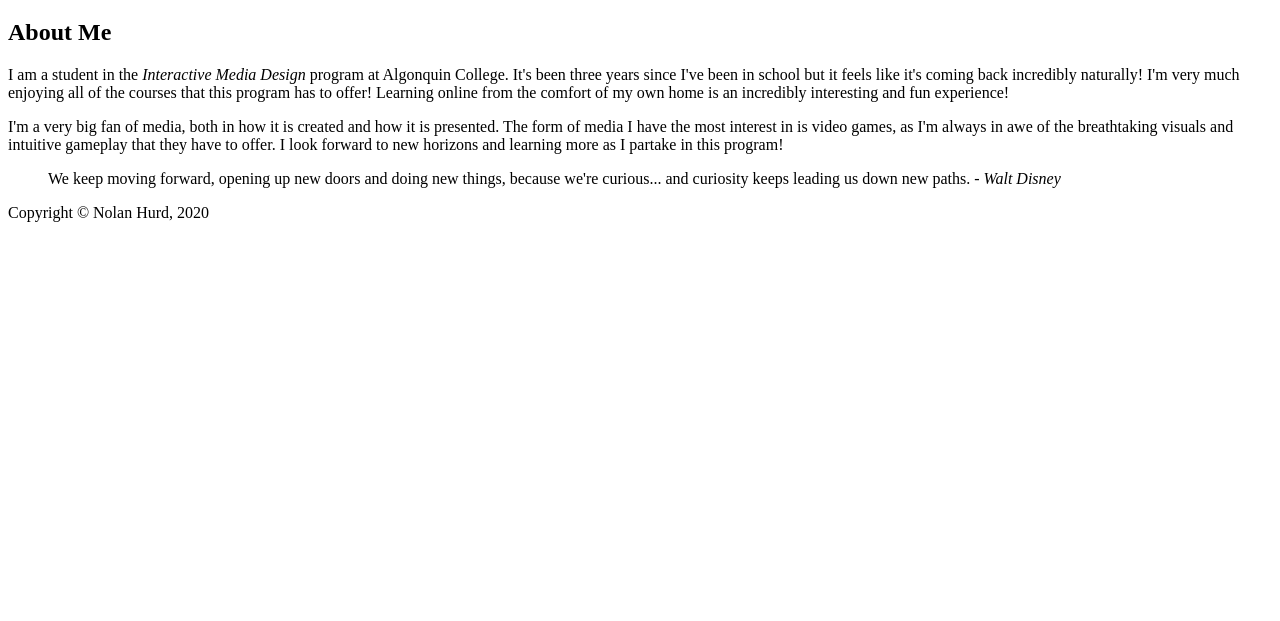
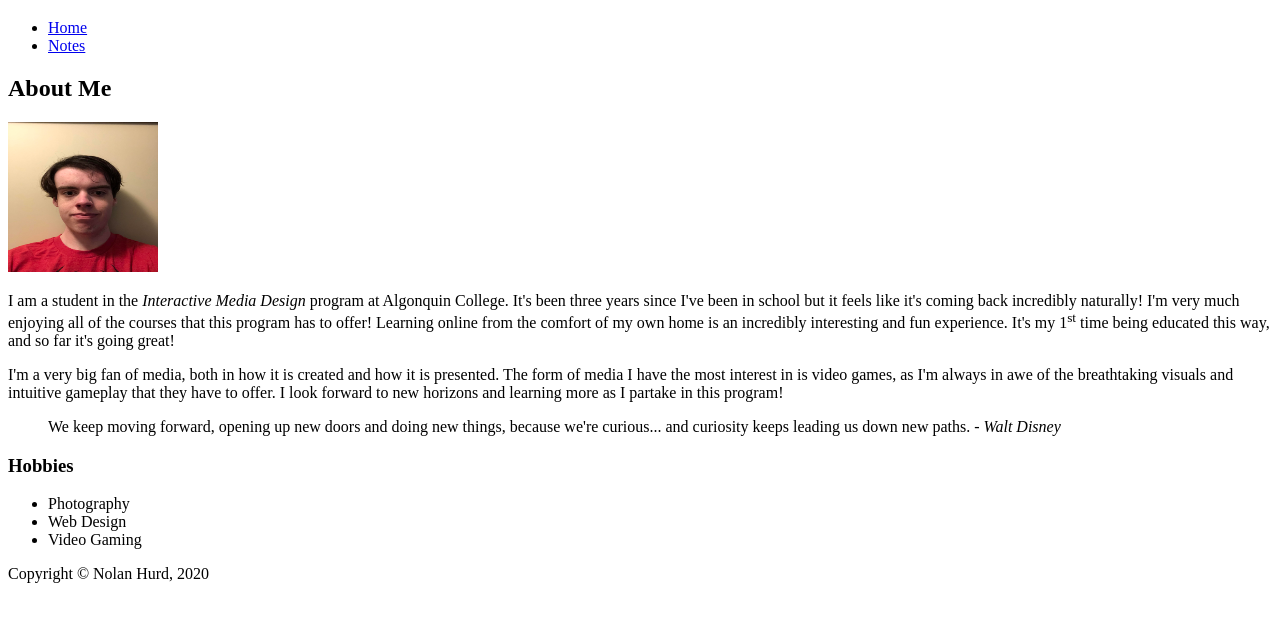
Before and after one commit to NolanHurd/hurd0038.github.io, a plain HTML site: page html-assignment/index.html in a window 1280 px wide. Shown: the part 61-682 px from the top of the page. Drawn offline with Linux system fonts and the light colour scheme.

Commit message:
updating html assignment

```diff
--- a/html-assignment/index.html
+++ b/html-assignment/index.html
@@ -3,21 +3,40 @@
 
     <head>
         <meta charset="UTF-8">
-        <title>Nolan Hurd</title>
+        <title>Nolan Hurd - Home</title>
     </head>
 
     <body>
 <header>
     <h1>Nolan Hurd</h1>
+    <nav>
+        <ul>
+            <li>
+                <a href="index.html">Home</a>
+            </li>
+            <li>
+                <a href="notes.html">Notes</a>
+            </li>
+        </ul>
+    </nav>
 </header>
 <article>
     <h2>About Me</h2>
-    <p>I am a student in the <em>Interactive Media Design </em>program at Algonquin College. It&apos;s been three years since I&apos;ve been in school but it feels like it&apos;s coming back incredibly naturally! I&apos;m very much enjoying all of the courses that this program has to offer! Learning online from the comfort of my own home is an incredibly interesting and fun experience!</p>
+    <img src="images/nolan.jpg" alt="picture of nolan hurd" width="150", height="150">
+    <p>I am a student in the <em>Interactive Media Design </em>program at Algonquin College. It&apos;s been three years since I&apos;ve been in school but it feels like it&apos;s coming back incredibly naturally! I&apos;m very much enjoying all of the courses that this program has to offer! Learning online from the comfort of my own home is an incredibly interesting and fun experience. It&apos;s my 1<sup>st</sup> time being educated this way, and so far it&apos;s going great!</p>
     <p>I&apos;m a very big fan of media, both in how it is created and how it is presented. The form of media I have the most interest in is video games, as I&apos;m always in awe of the breathtaking visuals and intuitive gameplay that they have to offer. I look forward to new horizons and learning more as I partake in this program!</p>
     <blockquote>
         We keep moving forward, opening up new doors and doing new things, because we&apos;re curious... and curiosity keeps leading us down new paths. <cite>- Walt Disney</cite>
     </blockquote>
 </article>
+<aside>
+    <h3>Hobbies</h3>
+    <ul>
+        <li>Photography</li>
+        <li>Web Design</li>
+        <li>Video Gaming</li>
+    </ul>
+</aside>
 <footer>
     Copyright &copy; Nolan Hurd, 2020
 </footer>
```
Also changed, not shown: html-assignment/notes.html (added, +48 -0 lines), html-assignment/images/nolan.jpg (added).
